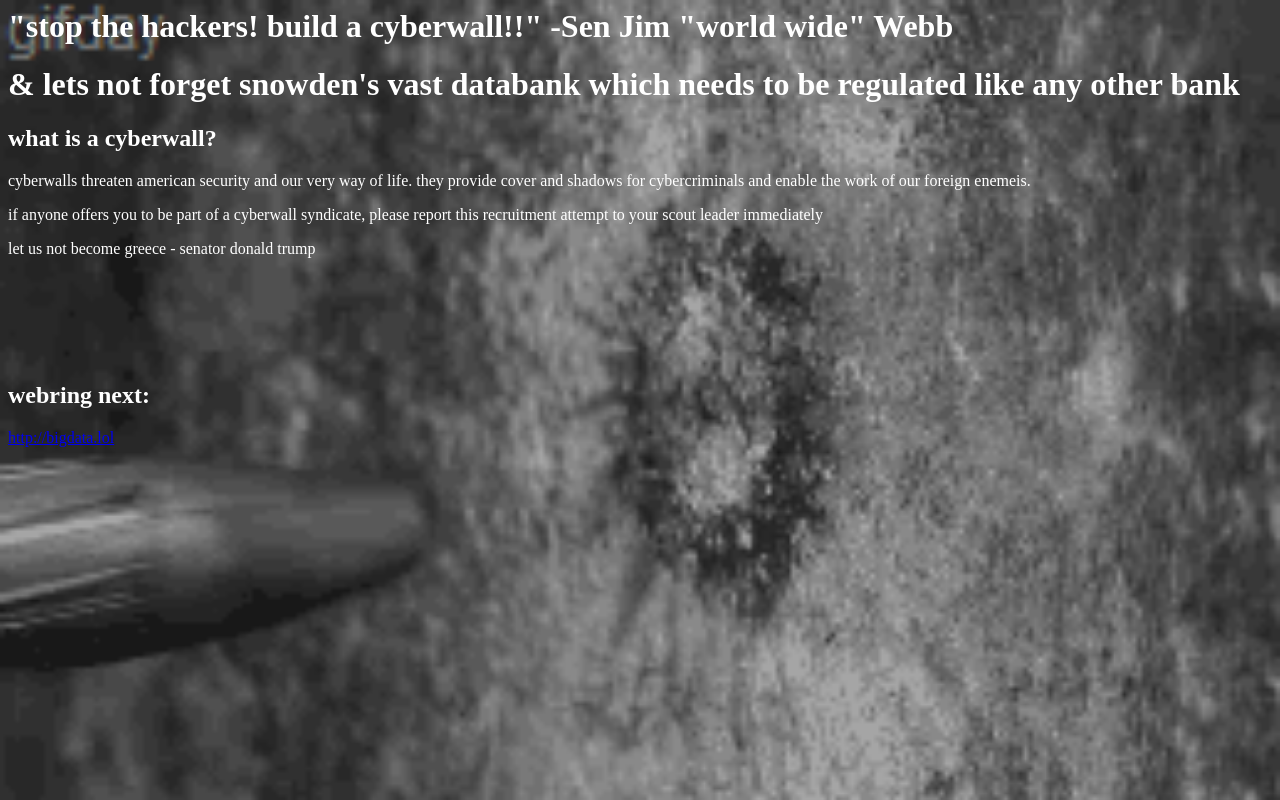
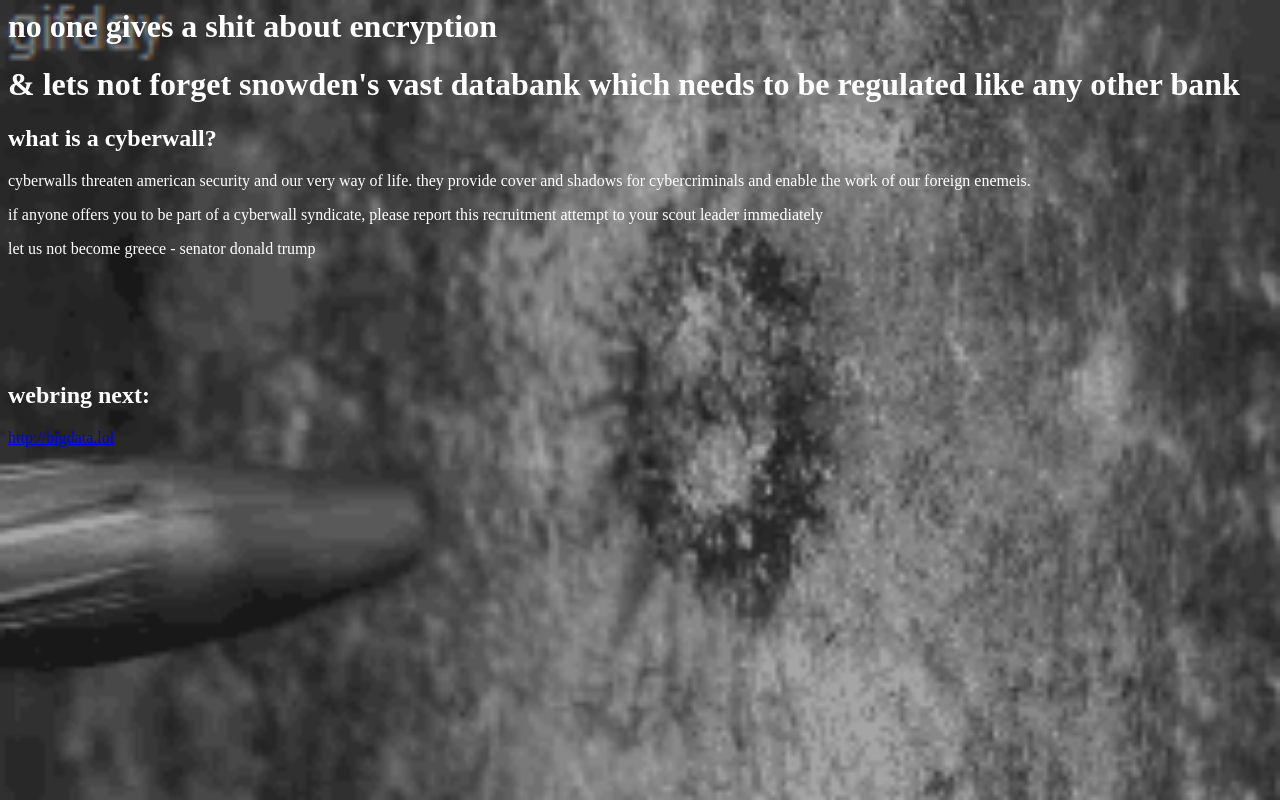
Before and after one commit to jden/cyberwall.technology, a plain HTML site: page index.html in a window 1280 px wide. Drawn offline with Linux system fonts and the light colour scheme.

Commit message:
Update index.html

```diff
--- a/index.html
+++ b/index.html
@@ -13,7 +13,7 @@ body {
 }
 </style>
 <body>
-<h1>"stop the hackers! build a cyberwall!!" -Sen Jim "world wide" Webb</h1>
+<h1>no one gives a shit about encryption</h1>
 <h1>&amp; lets not forget snowden's vast databank which needs to be regulated like any other bank</h1>
 
 <h2>what is a cyberwall?</h2>
```
